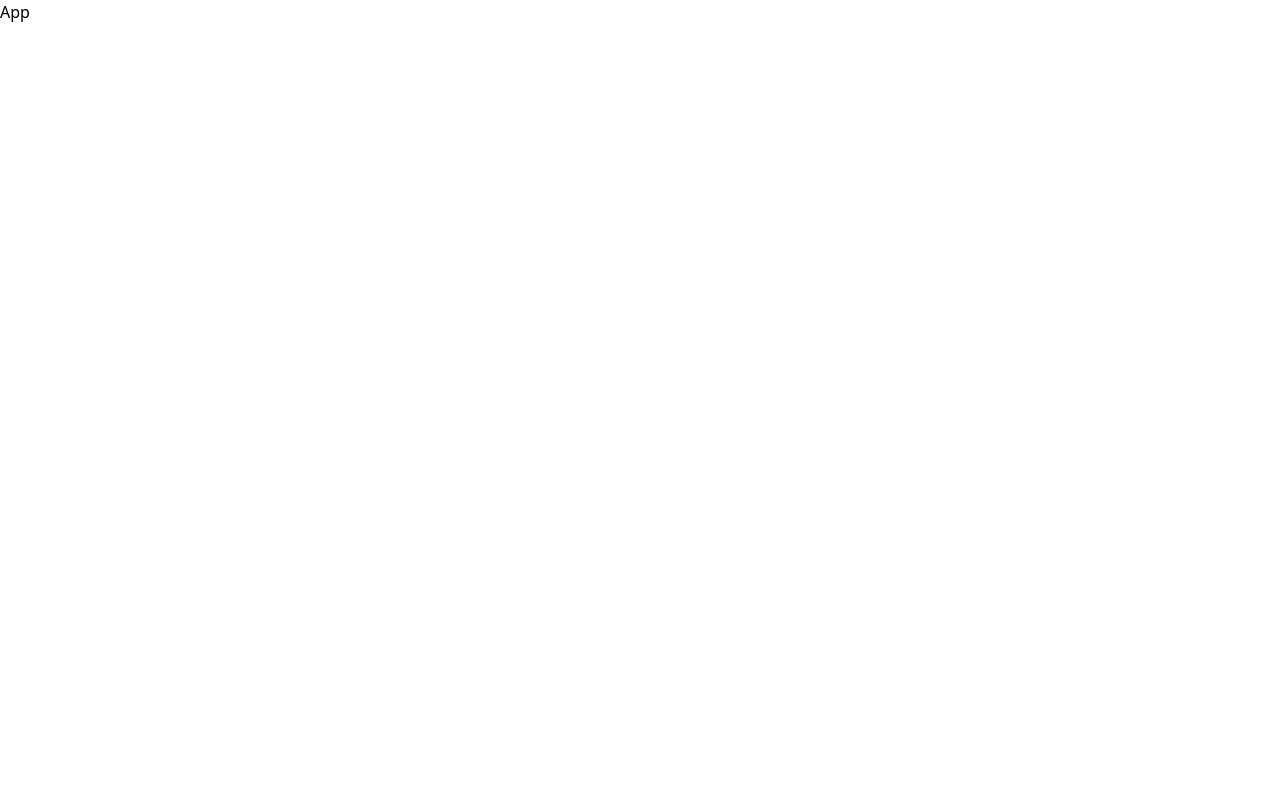
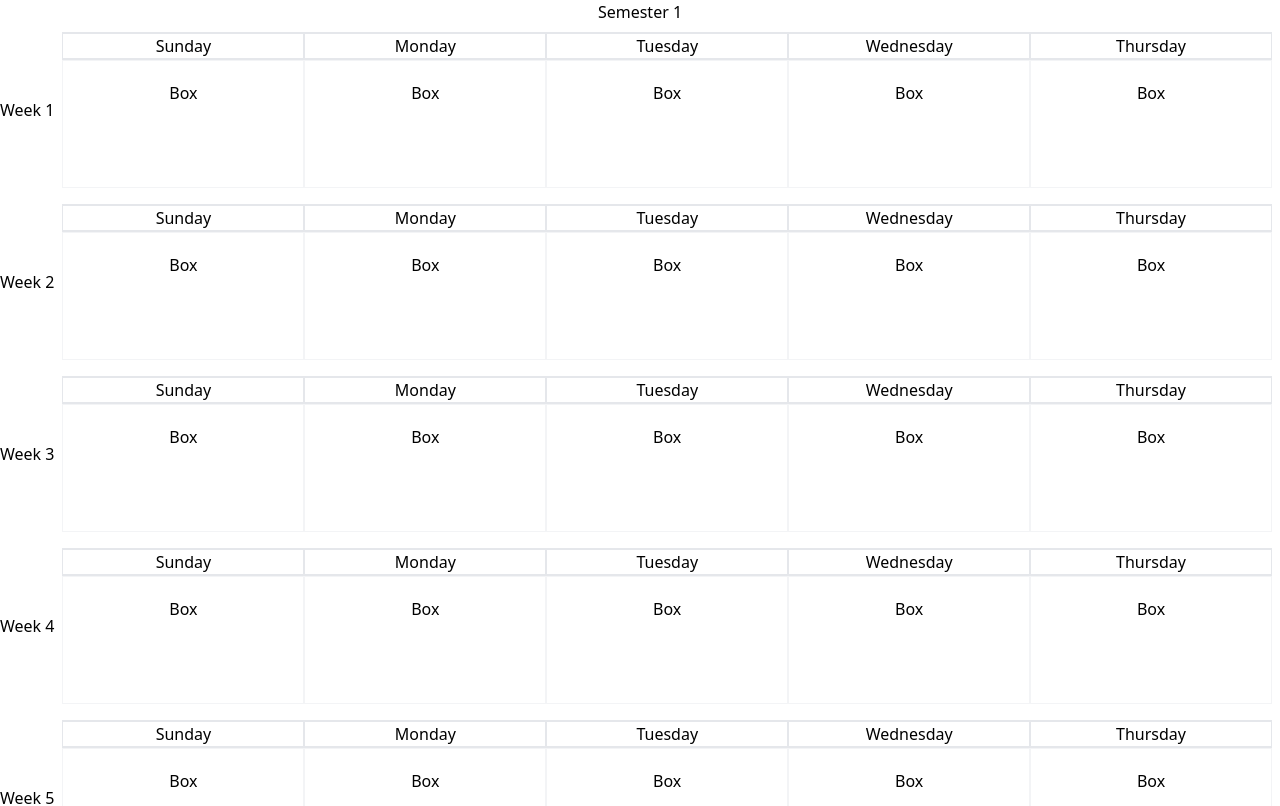
Before and after one commit to iSolate77/Calendar, a React (Create React App) app: page / in a window 1280 px wide. Shown: the top 806 px of the page. Built offline with nearby package versions, Linux system fonts and the light colour scheme; the HTML template or start-up script is replaced by a standard one.

Commit message:
layout fixed. TODO: add date and make it dynamic

```diff
--- a/package.json
+++ b/package.json
@@ -6,6 +6,7 @@
     "@testing-library/jest-dom": "^5.16.5",
     "@testing-library/react": "^13.4.0",
     "@testing-library/user-event": "^13.5.0",
+    "firebase": "^9.17.1",
     "react": "^18.2.0",
     "react-dom": "^18.2.0",
     "react-scripts": "5.0.1",
--- a/src/App.jsx
+++ b/src/App.jsx
@@ -1,7 +1,11 @@
 import React from 'react'
+import Semester from './components/Semester'
 
 export default function App() {
   return (
-    <div>App</div>
+    <div>
+      <Semester number={1}/>
+      <Semester number={2}/>
+    </div>
   )
 }
--- /dev/null
+++ b/src/components/Box.jsx
@@ -0,0 +1,7 @@
+import React from "react";
+
+export default function Box() {
+  return (
+      <div className="w-15 h-32 text-center border border-gray-100 p-5">Box</div>
+  );
+}
--- a/src/components/Day.jsx
+++ b/src/components/Day.jsx
@@ -1,7 +1,18 @@
 import React from 'react'
+import Box from './Box'
 
-export default function Day() {
+export default function Day(props) {
+  let days = ['Sunday', 'Monday', 'Tuesday', 'Wednesday', 'Thursday']
   return (
-    <div>Day</div>
+    <>
+      <div className='w-15 text-left self-center w-full'>
+        <div className='text-center border-y-2 border-x'>
+          {days[props.number - 1]}
+        </div>
+        <div>
+          <Box />
+        </div>
+      </div>
+    </>
   )
 }
--- /dev/null
+++ b/src/components/Semester.jsx
@@ -0,0 +1,24 @@
+import React from 'react'
+import Week from './Week'
+
+export default function Semester(props) {
+
+  const renderWeeks = () => {
+    let weeks = []
+    for (let i = 0; i < 16; i++) {
+      weeks.push(
+        <div key={i}>
+          <Week number={i + 1} />
+        </div>
+      )
+    }
+    return weeks;
+  }
+
+  return (
+    <>
+      <div className='text-center'>Semester {props.number}</div>
+      {renderWeeks()}
+    </>
+  )
+}
--- a/src/components/Week.jsx
+++ b/src/components/Week.jsx
@@ -1,7 +1,22 @@
 import React from 'react'
+import Day from './Day'
 
-export default function Week() {
+export default function Week(props) {
+
+  const renderDays = () => {
+    let days = []
+    for (let i = 0; i < 5; i++) {
+      days.push(
+        <Day number={i + 1} key={i} />
+      )
+    }
+    return days;
+  }
+
   return (
-    <div>Week</div>
+    <div className='flex justify-between'>
+      <div className='w-15 text-left self-center'>Week {props.number}</div>
+      <div className='flex flex-grow p-2'>{renderDays()}</div>
+    </div>
   )
 }
```
Also changed, not shown: 1 other file (tests, documents, lock files or other folders).
